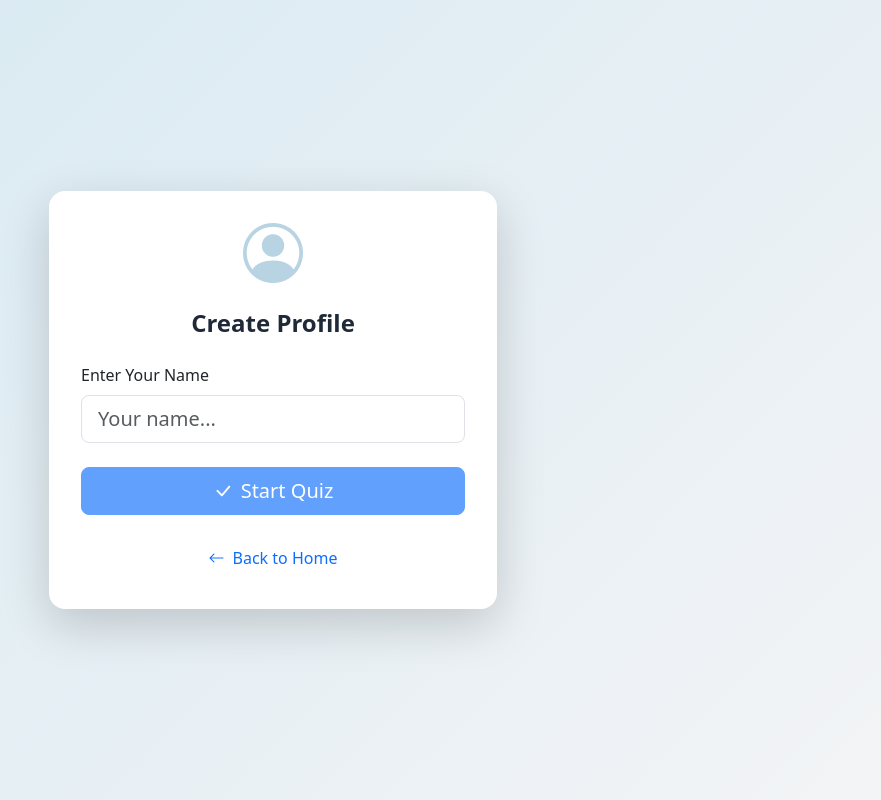
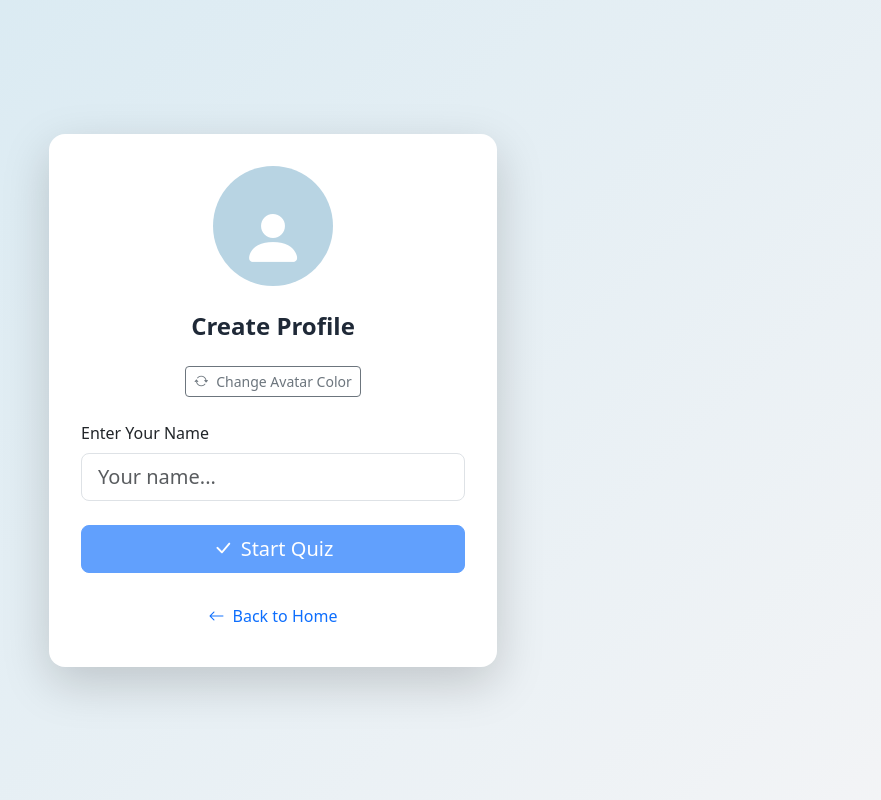
Before and after one commit to amkyawdev/python, a Next.js app: page /user in a window 1280 px wide. Shown: the whole page, without its empty margins (367-1248 px from the left). Built offline with nearby package versions, Linux system fonts and the light colour scheme.

Commit message:
Add random avatar system with Bootstrap icons

```diff
--- a/src/app/about/page.tsx
+++ b/src/app/about/page.tsx
@@ -82,8 +82,20 @@ export default function AboutPage() {
           <div className="col-lg-6 mb-4">
             <div className="card shadow-lg h-100">
               <div className="card-body text-center">
-                <div className="mb-3">
-                  <i className="bi bi-person-circle text-primary" style={{ fontSize: '4rem' }}></i>
+                {/* Bootstrap Avatar Circle */}
+                <div
+                  className="d-inline-block rounded-circle p-4 mb-3"
+                  style={{
+                    backgroundColor: user.avatar || '#B8D4E3',
+                    width: '120px',
+                    height: '120px',
+                    display: 'flex',
+                    alignItems: 'center',
+                    justifyContent: 'center',
+                    margin: '0 auto'
+                  }}
+                >
+                  <i className="bi bi-person-fill text-white" style={{ fontSize: '3rem' }}></i>
                 </div>
                 <h2 className="card-title fw-bold">{user.name}</h2>
                 <p className="text-muted small">{user.id}</p>
--- a/src/app/user/page.tsx
+++ b/src/app/user/page.tsx
@@ -3,29 +3,35 @@
 import { useState, useEffect } from 'react';
 import { useRouter } from 'next/navigation';
 import { motion } from 'framer-motion';
-import { createUser, getCurrentUser, type User } from '@/data/user';
+import { createUser, getCurrentUser, type User, generateAvatar } from '@/data/user';
 
 export default function UserPage() {
   const router = useRouter();
   const [name, setName] = useState('');
   const [existingUser, setExistingUser] = useState<User | null>(null);
   const [isNewUser, setIsNewUser] = useState(true);
+  const [avatarPreview, setAvatarPreview] = useState('#B8D4E3');
 
   useEffect(() => {
     const user = getCurrentUser();
     if (user) {
       setExistingUser(user);
       setName(user.name);
+      setAvatarPreview(user.avatar || '#B8D4E3');
       setIsNewUser(false);
     }
   }, []);
+
+  const handleAvatarRefresh = () => {
+    setAvatarPreview(generateAvatar());
+  };
 
   const handleSubmit = (e: React.FormEvent) => {
     e.preventDefault();
     if (!name.trim()) return;
 
     if (isNewUser) {
-      const newUser = createUser(name);
+      const newUser = createUser(name, avatarPreview);
       setExistingUser(newUser);
     }
 
@@ -50,7 +56,20 @@ export default function UserPage() {
             transition={{ type: 'spring', delay: 0.2 }}
             className="text-center mb-6"
           >
-            <i className="bi bi-person-circle text-6xl text-baby-blue"></i>
+            {/* Bootstrap Avatar Circle */}
+            <div
+              className="d-inline-block rounded-circle p-4"
+              style={{
+                backgroundColor: existingUser?.avatar || avatarPreview,
+                width: '120px',
+                height: '120px',
+                display: 'flex',
+                alignItems: 'center',
+                justifyContent: 'center'
+              }}
+            >
+              <i className="bi bi-person-fill text-white" style={{ fontSize: '4rem' }}></i>
+            </div>
             <h1 className="text-2xl font-bold text-gray-800 mt-4">
               {isNewUser ? 'Create Profile' : 'Welcome Back'}
             </h1>
@@ -82,6 +101,17 @@ export default function UserPage() {
             </motion.div>
           ) : (
             <form onSubmit={handleSubmit}>
+              {/* Avatar Preview Button */}
+              <div className="text-center mb-4">
+                <button
+                  type="button"
+                  onClick={handleAvatarRefresh}
+                  className="btn btn-outline-secondary btn-sm"
+                >
+                  <i className="bi bi-arrow-repeat me-2"></i>
+                  Change Avatar Color
+                </button>
+              </div>
               <div className="mb-4">
                 <label className="form-label">Enter Your Name</label>
                 <input
--- a/src/data/user.ts
+++ b/src/data/user.ts
@@ -3,6 +3,7 @@
 export interface User {
   id: string;
   name: string;
+  avatar: string;
   createdAt: string;
 }
 
@@ -12,6 +13,37 @@ export interface QuizScore {
   score: number;
   total: number;
   date: string;
+}
+
+// Bootstrap Icons avatars (using bi-person-circle with different colors)
+const AVATAR_COLORS = [
+  '#B8D4E3', // Baby Blue
+  '#94A3B8', // Gray
+  '#8BB8CC', // Baby Blue Dark
+  '#6B7280', // Gray Dark
+  '#5C7C96', // Navy
+  '#7A96A8', // Teal
+  '#96A87A', // Green
+  '#A8967A', // Orange
+  '#7A7AA8', // Purple
+  '#A87A96', // Pink
+];
+
+const AVATAR_ICONS = [
+  'bi-person-circle',
+  'bi-person-circle-fill',
+  'bi-person-circle',
+  'bi-person-circle-fill',
+];
+
+export function generateAvatar(): string {
+  const colorIndex = Math.floor(Math.random() * AVATAR_COLORS.length);
+  return AVATAR_COLORS[colorIndex];
+}
+
+export function getAvatarUrl(avatarColor: string): string {
+  // Return bootstrap icons class with color styling
+  return avatarColor;
 }
 
 const STORAGE_KEY = 'python_quiz_users';
@@ -33,11 +65,13 @@ export function getUserById(id: string): User | undefined {
   return users.find(u => u.id === id);
 }
 
-export function createUser(name: string): User {
+export function createUser(name: string, avatar?: string): User {
   const users = getAllUsers();
+  const userAvatar = avatar || generateAvatar();
   const newUser: User = {
     id: generateUserId(),
     name: name.trim(),
+    avatar: userAvatar,
     createdAt: new Date().toISOString(),
   };
   users.push(newUser);
```
